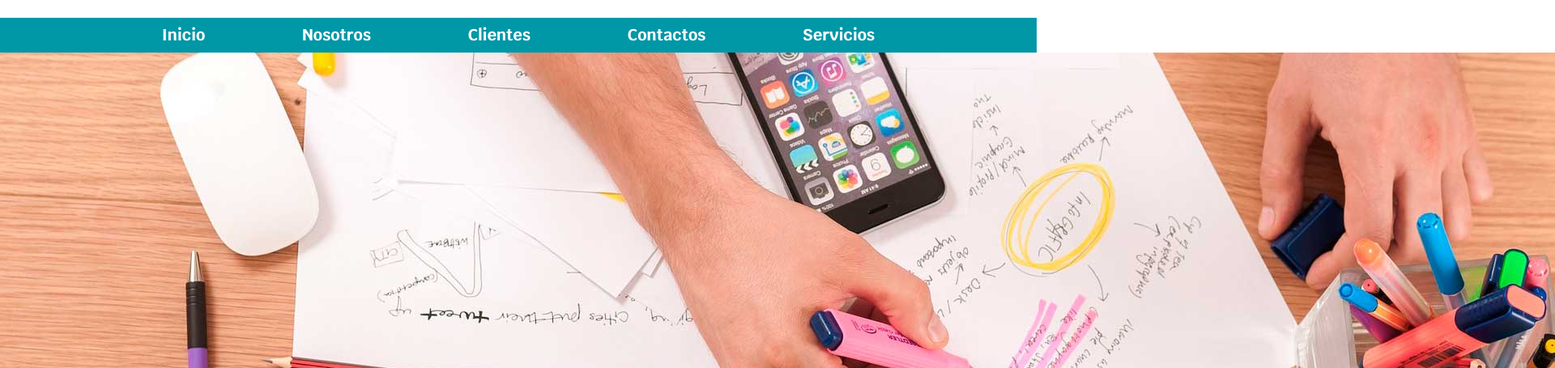
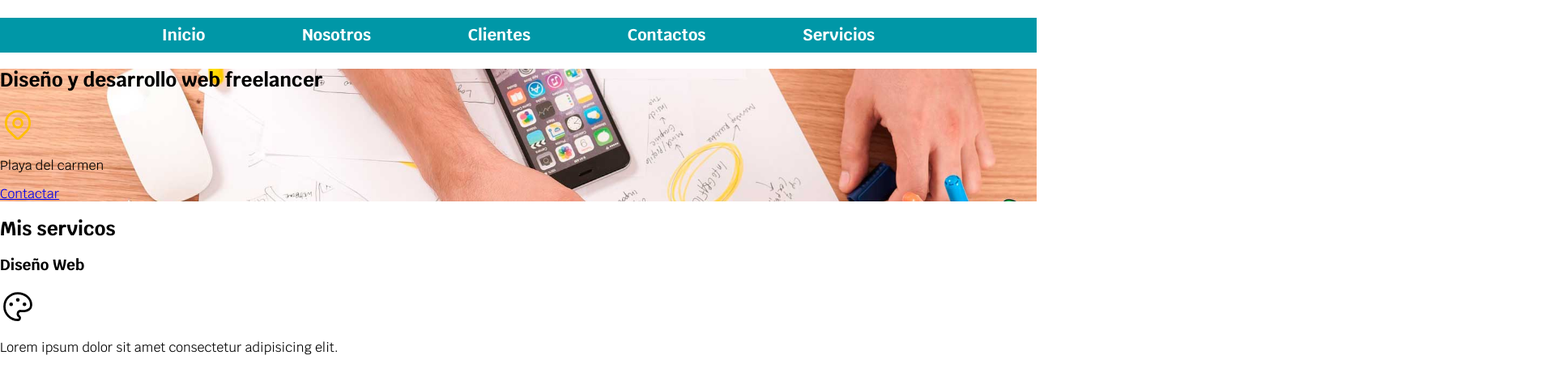
Before and after one commit to MrPlata/P1-Primera-Web, a plain HTML site: page index.html in a window 1280 px wide. Shown: the part 78-533 px from the top of the page at 81% size, 1920 px wide, since content can reach past the window. Drawn offline with Linux system fonts and the light colour scheme.

Commit message:
Img hero background in palce

```diff
--- a/CSS/styles.css
+++ b/CSS/styles.css
@@ -1,3 +1,4 @@
+/*ROOT CON PALETA DE COLOR DE LA PAGINA*/
 /* Pseudo elemento o custom property */
 :root{
     --blanco : #ffffff;
@@ -8,6 +9,8 @@
     /* Tambien dse pueden definir diferentes elementos como tamaño */
     /* --fuente preincipal : 3.8rem; */
 }
+
+/*CONVERCION PX A REM*/
 /* El cambio que se hace en el HTML Y BODY  es para reiniciar el font size y que 1 rem = 10px */
 /* Esto nos sirve para facilitar el trabajo multi dispositivo  */
 html{
@@ -19,6 +22,7 @@ body{
 }
 /* Con este simple cambio toda la pagina se puede trabajar y normalizar en rem 1rem = 10px */
 
+/*HEADER STYLE*/
 /* Existen diversas maneras de hacer selecciones unos ejemplos:  */
 /* p{} = selector de etiqueta / .clase{}=selector de clase / #id=selector de ID  */
 .titulo{
@@ -29,6 +33,8 @@ body{
 .titulo span{
     font-size: 2rem;
 }
+
+/*NAVEGACION STYLE*/
 .contenedor{
     max-width: 100rem;
     margin: 0 auto;
@@ -41,13 +47,16 @@ body{
     flex-direction: column;
     align-items: center;
 }
-@media (min-width: 768px){
+/* Media Queri 480px telefono 768px tablet 1140px PC 1400px TV*/
+@media (min-width: 480px){
     .navegacion-principal{
         flex-direction: row;
         justify-content: space-around;
     }
 }
 .navegacion-principal a {
+    display: block;
+    text-align: center;
     color: var(--blanco);
     text-decoration: none;
     font-size: 2rem;
@@ -60,3 +69,11 @@ body{
     background-color: var(--primario);
     color: var(--negro);
 }
+
+/*HERO STYLE*/
+.hero{
+    /*".." Sirve para volver a buscar una imagen */
+    background-image: url(../img/hero.jpg);
+    background-repeat: no-repeat;
+    background-size: cover;
+}
--- a/index.html
+++ b/index.html
@@ -33,11 +33,9 @@
         </nav>
     </div>
 
-    <img src="img/hero.jpg" alt="">
-
-        <section>
+        <section class="hero">
+            <div class="contenido-hero">
                 <h2>Diseño y desarrollo web freelancer</h2>
-        </section>
                 <p> <svg xmlns="http://www.w3.org/2000/svg" class="icon icon-tabler icon-tabler-map-pin" width="44" height="44" viewBox="0 0 24 24" stroke-width="1.5" stroke="#ffbf00" fill="none" stroke-linecap="round" stroke-linejoin="round">
                     <path stroke="none" d="M0 0h24v24H0z" fill="none"/>
                     <circle cx="12" cy="11" r="3" />
@@ -45,7 +43,8 @@
                 </svg></p>
                 <p>Playa del carmen</p>
                 <a href="#">Contactar</a>
-
+             </div>
+        </section>
 
     <main>
         <h2>Mis servicos</h2>
```
Lines whose indentation alone changed are shown as unchanged.
